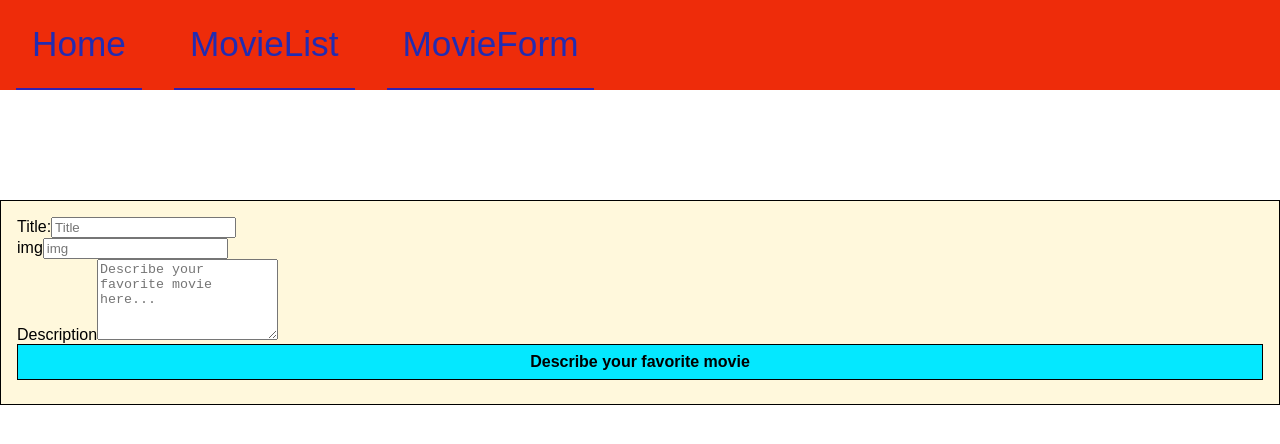
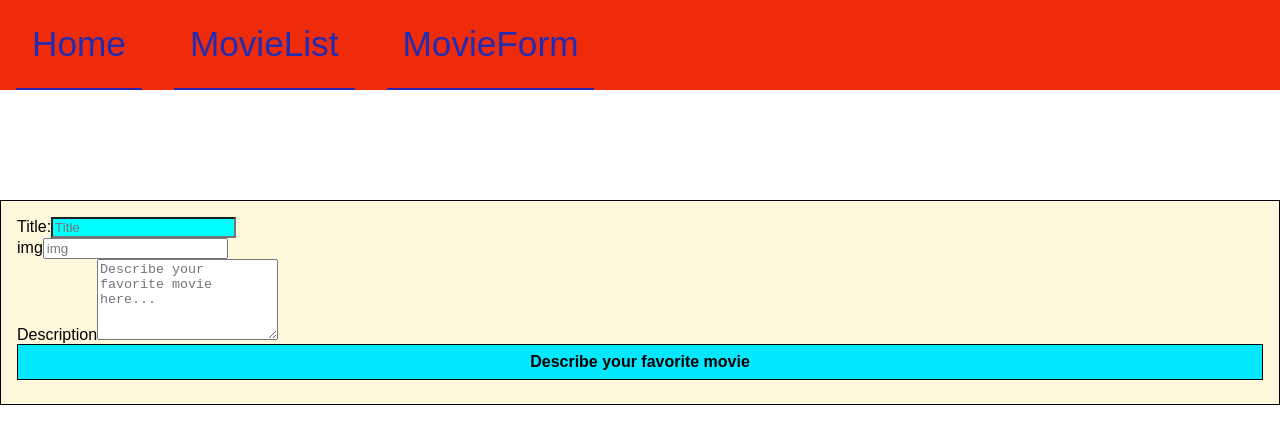
Before and after one commit to joshuamwale/Joshua-Mwale-React-App-project, a React (Create React App) app: page /movieform in a window 1280 px wide. Shown: the top 444 px of the page. Built offline with nearby package versions, Linux system fonts and the light colour scheme; data requests are answered from the project's data file.

Commit message:
Styled movieform-title element

```diff
--- a/src/index.css
+++ b/src/index.css
@@ -117,6 +117,13 @@ form.movieform > input {
   align-items: center;
   background-color: cornsilk;
 }
+
+.movieform-title {
+align-items: center;
+background-color: aqua;
+tab-size: 0in;
+}
+
 input[type="submit"],
 button {
   font-weight: bold;
```
